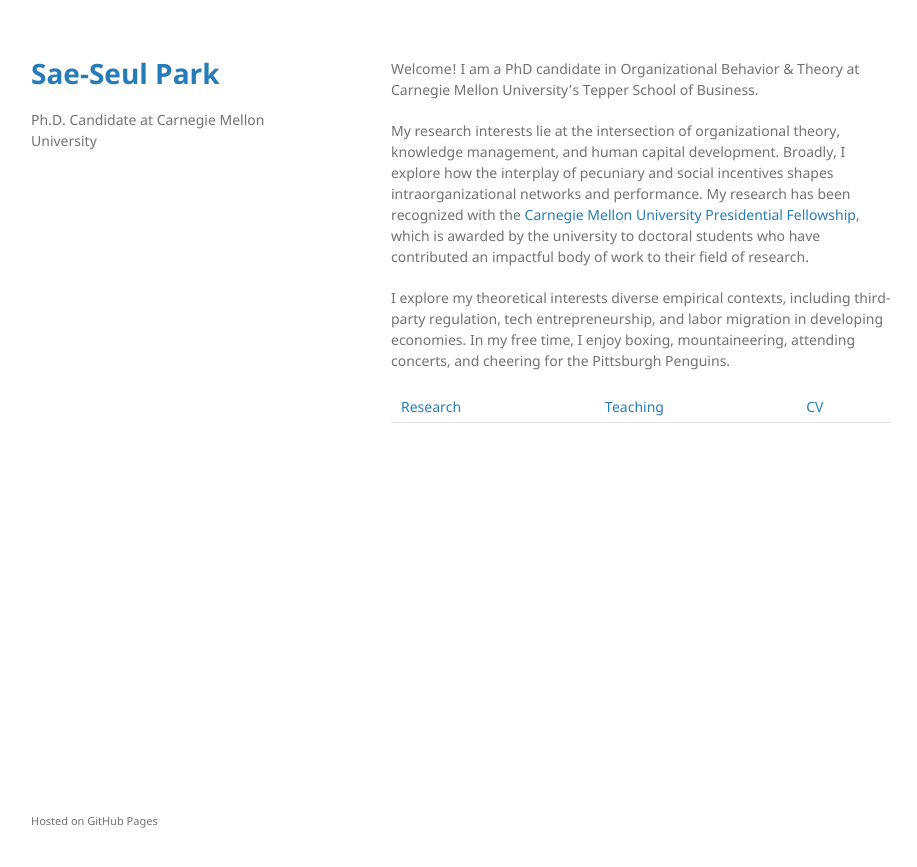
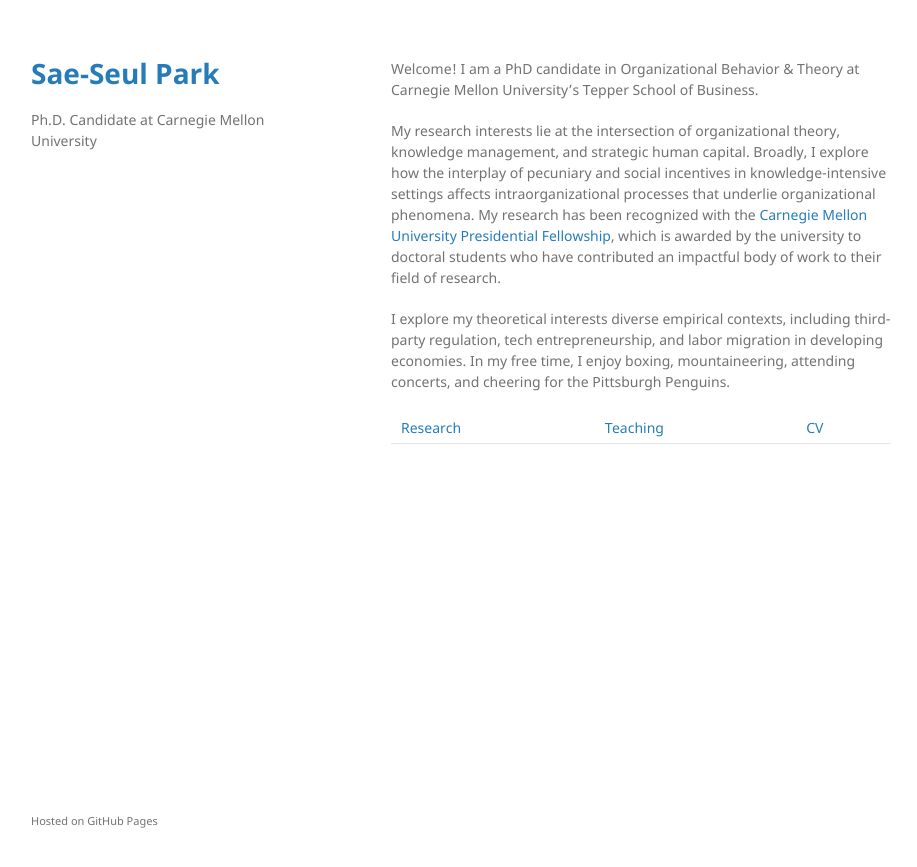
Before and after one commit to saepark/saepark.github.io, a Jekyll site: the page built from index.md, in a window 1280 px wide. Shown: the top 867 px of the page, without its empty margins (179-1096 px from the left). Built offline with Jekyll 4.4.1, drawn with Linux system fonts in a browser that asks for light colours; our own code applies the rules of GitHub Pages for plain Markdown files.

Commit message:
Update index.md

```diff
--- a/index.md
+++ b/index.md
@@ -1,6 +1,6 @@
 Welcome! I am a PhD candidate in Organizational Behavior & Theory at Carnegie Mellon University's Tepper School of Business.
 
-My research interests lie at the intersection of organizational theory, knowledge management, and human capital development. Broadly, I explore how the interplay of pecuniary and social incentives shapes intraorganizational networks and performance. My research has been recognized with the [Carnegie Mellon University Presidential Fellowship](https://www.cmu.edu/tepper/news/stories/2021/april/phd-fellowships-awarded.html), which is awarded by the university to doctoral students who have contributed an impactful body of work to their field of research.
+My research interests lie at the intersection of organizational theory, knowledge management, and strategic human capital. Broadly, I explore how the interplay of pecuniary and social incentives in knowledge-intensive settings affects intraorganizational processes that underlie organizational phenomena. My research has been recognized with the [Carnegie Mellon University Presidential Fellowship](https://www.cmu.edu/tepper/news/stories/2021/april/phd-fellowships-awarded.html), which is awarded by the university to doctoral students who have contributed an impactful body of work to their field of research.
 
 I explore my theoretical interests diverse empirical contexts, including third-party regulation, tech entrepreneurship, and labor migration in developing economies. In my free time, I enjoy boxing, mountaineering, attending concerts, and cheering for the Pittsburgh Penguins.
 
```
